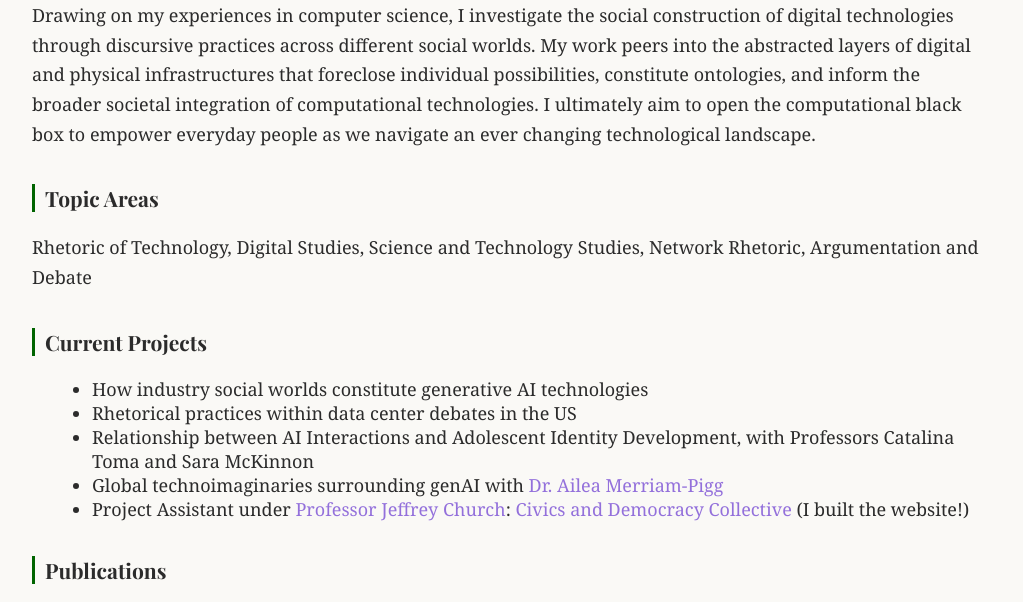
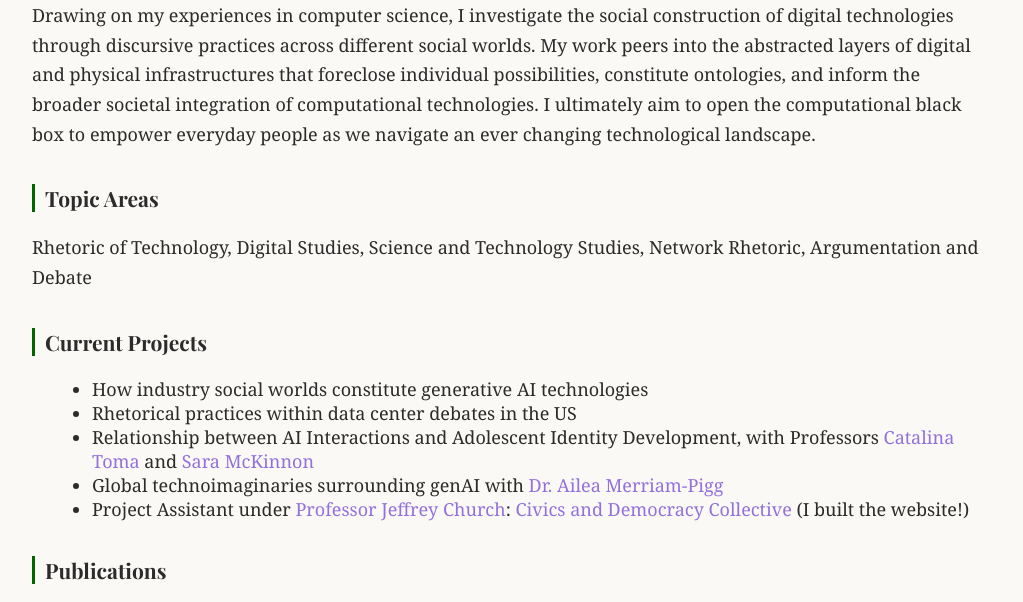
Before and after one commit to skrabon/SKRwebsite, a plain HTML site: page research.html in a window 1280 px wide. Shown: the part 184-786 px from the top of the page, without its empty margins (128-1151 px from the left). Drawn offline with nearby package versions, Linux system fonts and the light colour scheme; a web font is replaced by a local one.

Commit message:
Update research.html

```diff
--- a/research.html
+++ b/research.html
@@ -37,7 +37,7 @@
 		<ul>
 			<li>How industry social worlds constitute generative AI technologies</li>
 			<li>Rhetorical practices within data center debates in the US</li>
-			<li>Relationship between AI Interactions and Adolescent Identity Development, with Professors Catalina Toma and Sara McKinnon</li>
+			<li>Relationship between AI Interactions and Adolescent Identity Development, with Professors <a href="https://commarts.wisc.edu/staff/toma-catalina/">Catalina Toma</a> and <a href ="https://commarts.wisc.edu/staff/mckinnon-sara/"> Sara McKinnon</a></li>
 			<li>Global technoimaginaries surrounding genAI with <a href="https://aileamp.com/">Dr. Ailea Merriam-Pigg</a></li>
 			<li>Project Assistant under <a href="https://polisci.wisc.edu/staff/church-jeffrey/"> Professor Jeffrey Church</a>: <a href="https://civicsdemocracycollective.wisc.edu/">Civics and Democracy Collective</a> (I built the website!)</li>
 		</ul>
```
